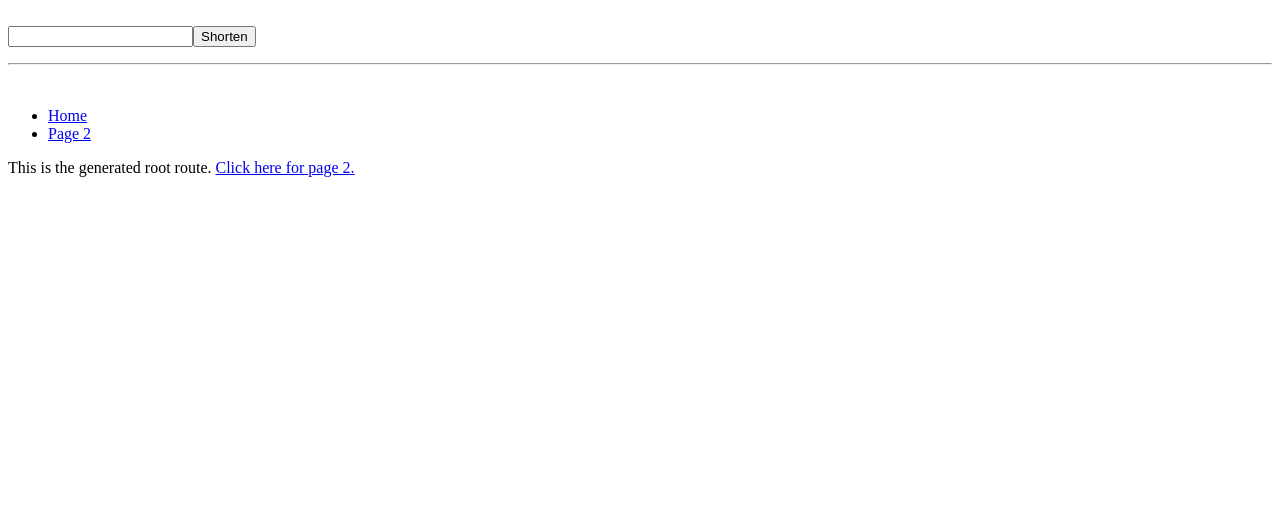
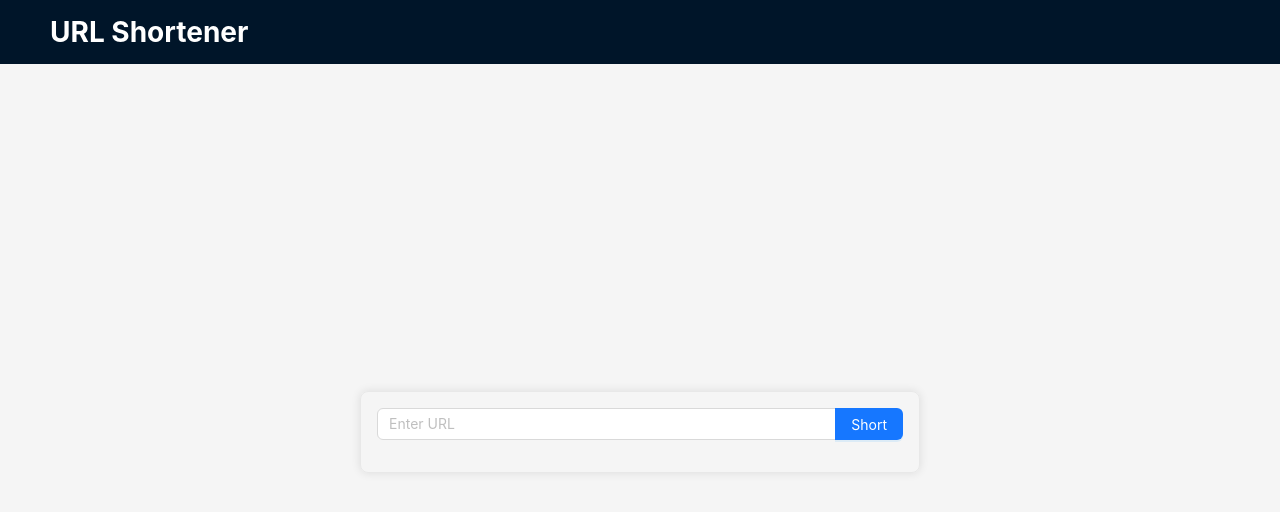
Before and after one commit to albuquerquefabio/url-shortener, a React (Vite) app in the folder apps/client/: page / in a window 1280 px wide. Shown: the top 512 px of the page. Built offline with nearby package versions, Linux system fonts and the light colour scheme.

Commit message:
Refactor app layout and styles, enhance Shortener component with Ant Design, and add global styles

```diff
--- a/apps/client/src/app/app.module.scss
+++ b/apps/client/src/app/app.module.scss
@@ -1 +1,42 @@
-/* Your styles goes here. */
+* {
+  box-sizing: border-box;
+  padding: 0;
+  margin: 0;
+}
+.app {
+  font-family: Arial, sans-serif;
+}
+
+.layout {
+  background-color: #f0f2f5;
+  min-height: 100vh;
+  display: flex;
+  flex-direction: column;
+  justify-content: center;
+  align-items: center;
+}
+
+.header {
+  background-color: #001529;
+  color: white;
+  text-align: center;
+  padding: 16px;
+}
+
+.appTitle {
+  color: white;
+}
+
+.content {
+  padding: auto 24px;
+  width: 100%;
+  max-width: 600px;
+}
+
+.contentStyle {
+  // min-height: 100vh;
+}
+
+.navigation {
+  margin: 16px 0;
+}
--- a/apps/client/src/app/app.tsx
+++ b/apps/client/src/app/app.tsx
@@ -4,36 +4,27 @@ import styles from './app.module.scss';
 import { Route, Routes, Link } from 'react-router-dom';
 
 import { Shortener } from '../shorterner/shortener';
+import { Flex, Layout } from 'antd';
+
+const { Header, Content } = Layout;
 
 export function App() {
   return (
-    <div>
-      {/* START: routes */}
-      {/* These routes and navigation have been generated for you */}
-      {/* Feel free to move and update them to fit your needs */}
-      <br />
-      <div className="App">
-        <Shortener />
-      </div>
-      <hr />
-      <br />
-      <div role="navigation">
-        <ul>
-          <li>
-            <Link to="/">Home</Link>
-          </li>
-          <li>
-            <Link to="/page-2">Page 2</Link>
-          </li>
-        </ul>
-      </div>
+    <Flex justify="center" align="middle" style={{ minHeight: '100vh' }}>
+      <Layout className={styles.layoutStyle}>
+        <Header className={styles.headerStyle}>
+          <Link to="/">
+            <h1 className={styles.appTitle}>URL Shortener</h1>
+          </Link>
+        </Header>
+        <Content className={styles.contentStyle}>
+          {/* <Flex justify="center" align="center"> */}
           <Routes>
             <Route
               path="/"
               element={
                 <div>
-              This is the generated root route.{' '}
-              <Link to="/page-2">Click here for page 2.</Link>
+                  <Shortener />
                 </div>
               }
             />
@@ -46,8 +37,10 @@ export function App() {
               }
             />
           </Routes>
-      {/* END: routes */}
-    </div>
+          {/* </Flex> */}
+        </Content>
+      </Layout>
+    </Flex>
   );
 }
 
--- a/apps/client/src/main.tsx
+++ b/apps/client/src/main.tsx
@@ -1,6 +1,8 @@
 import { StrictMode } from 'react';
 import * as ReactDOM from 'react-dom/client';
 import { BrowserRouter } from 'react-router-dom';
+// eslint-disable-next-line @typescript-eslint/no-unused-vars
+import styles from './styles.scss';
 
 import App from './app/app';
 
--- /dev/null
+++ b/apps/client/src/shorterner/shortener.module.scss
@@ -0,0 +1,55 @@
+.centerContainer {
+  display: flex;
+  justify-content: center;
+  align-items: center;
+  height: calc(100vh - 64px);
+  margin: auto;
+  min-width: 15em;
+  width: 70%;
+  max-width: 40em;
+}
+
+.card {
+  display: flex;
+  flex-direction: column;
+  gap: 1rem;
+  min-width: 15em;
+  width: 100%;
+  max-width: 40em;
+  margin: auto;
+  border: 1px solid #e8e8e8;
+  border-radius: 0.5rem;
+  padding: 1rem;
+  box-shadow: 0 0 10px rgba(0, 0, 0, 0.1);
+}
+
+.layoutStyle {
+  display: flex;
+  place-items: center;
+  height: auto;
+  width: 100vw;
+}
+
+.cardStyle {
+  min-width: 300px;
+  width: 100%;
+  max-width: 1200px;
+  margin: auto;
+  display: flex;
+  flex-direction: column;
+  gap: 1rem;
+}
+
+.spaceStyle {
+  width: 100%;
+  display: flex;
+}
+
+@media (min-width: 768px) {
+  .cardStyle {
+    flex-direction: row;
+    min-width: 300px;
+    width: 100%;
+    gap: 2rem;
+  }
+}
--- a/apps/client/src/shorterner/shortener.tsx
+++ b/apps/client/src/shorterner/shortener.tsx
@@ -1,5 +1,8 @@
 import { useState } from 'react';
 import { shortenerUrl } from '../services/urlShortenerService';
+import { Button, Input, Space } from 'antd';
+
+import styles from './shortener.module.scss';
 
 export function Shortener() {
   const [url, setUrl] = useState<string>('');
@@ -7,9 +10,8 @@ export function Shortener() {
 
   const handleShorten = async () => {
     try {
-      console.log({ url });
       const data = await shortenerUrl(url);
-      console.log(data);
+
       setShortUrl(data.short);
     } catch (error) {
       console.error(error);
@@ -17,10 +19,24 @@ export function Shortener() {
   };
 
   return (
-    <div>
-      <input type="text" value={url} onChange={(e) => setUrl(e.target.value)} />
-      <button onClick={handleShorten}>Shorten</button>
-      <p>{shortUrl}</p>
+    <div className={styles.centerContainer}>
+      <div className={styles.card}>
+        <Space.Compact style={{ width: '100%' }}>
+          <Input
+            inputMode="url"
+            placeholder="Enter URL"
+            value={url}
+            onChange={(e) => setUrl(e.target.value)}
+            style={{ width: '100%' }}
+          />
+          <Button type="primary" onClick={handleShorten}>
+            Short
+          </Button>
+        </Space.Compact>
+        <div>
+          <p>{shortUrl}</p>
+        </div>
+      </div>
     </div>
   );
 }
--- a/apps/client/src/styles.scss
+++ b/apps/client/src/styles.scss
@@ -1 +1,10 @@
 /* You can add global styles to this file, and also import other style files */
+html,
+body,
+#root {
+  font-family: 'Roboto', sans-serif;
+  margin: 0;
+  padding: 0;
+  // dark
+  background-color: #333;
+}
```
Also changed, not shown: 1 other file (tests, documents, lock files or other folders). Lines whose indentation alone changed are shown as unchanged.
